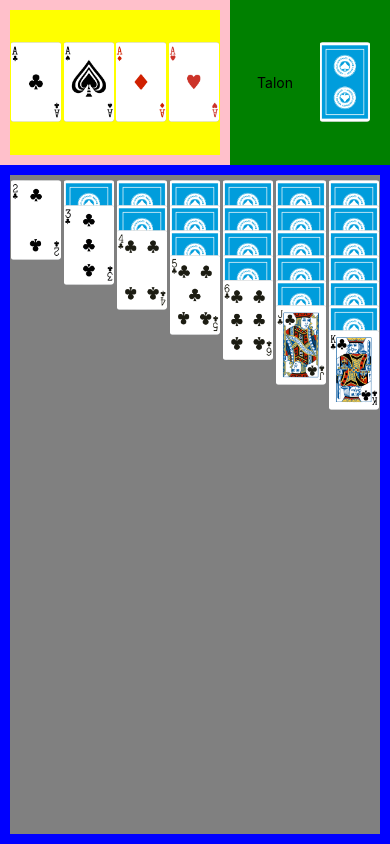
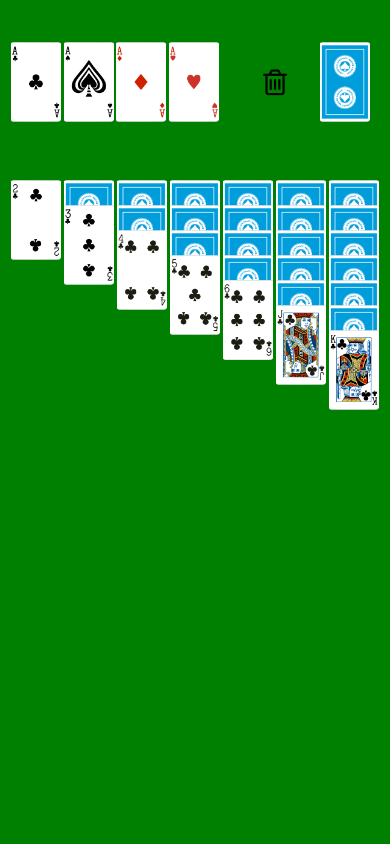
Before and after one commit to Esquared722/SolitaireApp, a React Native app: screen / in a window 390 px wide. Built offline with nearby package versions, Linux system fonts and the light colour scheme.

Commit message:
Condensed elements into their own functions for readability, added SafeView to make sure the status bar does not overly, and modified StatusBar to have it blend with background-color

```diff
--- a/App.js
+++ b/App.js
@@ -1,13 +1,26 @@
 import React from 'react';
 import { Asset } from 'expo-asset'
-import { StyleSheet, Text, View, Image, Dimensions } from 'react-native';
+import { StyleSheet, Text, View, Image, Dimensions, SafeAreaView } from 'react-native';
+import { StatusBar } from 'expo-status-bar';
+import Icon from 'react-native-vector-icons/FontAwesome'
 const Solitaire = require('./src/Solitaire')
 const {width, height } = Dimensions.get('window');
 
 const App = () => {
   return (
-    <View style={styles.container}>
+    <SafeAreaView style={styles.container}>
+      <StatusBar backgroundColor='green'/>
       <View style={styles.top}>
+        <Foundation />
+        <Stalon />
+      </View>
+      <Tableau />
+    </SafeAreaView>
+  );
+}
+
+const Foundation = () => {
+  return(
     <View style={styles.foundation}>
       <View style={styles.foundChild}>
         <Image
@@ -34,8 +47,13 @@ const App = () => {
         />
       </View>
     </View>
+  )
+}
+
+const Stalon = () => {
+  return(
     <View style={styles.deck}>
-          <View style={styles.deckChild}><Text>Talon</Text></View>
+      <View style={styles.deckChild}><Icon name="trash-o" size={30}/></View>
       <View style={styles.deckChild}>
         <Image
           source={{uri: Asset.fromModule(require('./assets/cards/blue_back.png')).uri}}
@@ -43,7 +61,11 @@ const App = () => {
         />
       </View>
     </View>
-      </View>
+  );
+}
+
+const Tableau = () => {
+  return(
     <View style={styles.tableau}>
       <View style={styles.tabChild}>
         <Image
@@ -172,8 +194,7 @@ const App = () => {
         />
       </View>
     </View>
-    </View>
-  );
+  )
 }
 
 const styles = StyleSheet.create({
@@ -188,12 +209,10 @@ const styles = StyleSheet.create({
   tableau: {
     flex: 8,
     flexDirection: 'row',
-    backgroundColor: 'blue',
     padding: 10
   },
   tabChild: {
     flex: 1,
-    backgroundColor: 'grey',
     alignItems: 'center',
     padding: 5
   },
@@ -201,11 +220,10 @@ const styles = StyleSheet.create({
     flex: 6,
     flexDirection: 'row',
     padding: 10,
-    backgroundColor: 'pink'
+    justifyContent: 'center'
   },
   foundChild: {
     flex: 1,
-    backgroundColor: 'yellow',
     alignItems: 'center',
     justifyContent: 'center'
   },
--- a/src/Solitaire.js
+++ b/src/Solitaire.js
@@ -15,7 +15,6 @@ class Solitaire {
         this.#talon = new Deck();
         this.#foundation = new Foundation();
         this.#tableau = new Tableau();
-        console.log(typeof this.#stock)
         this.#tableau.init(this.#stock);
     }
 
```
Lines whose indentation alone changed are shown as unchanged.
